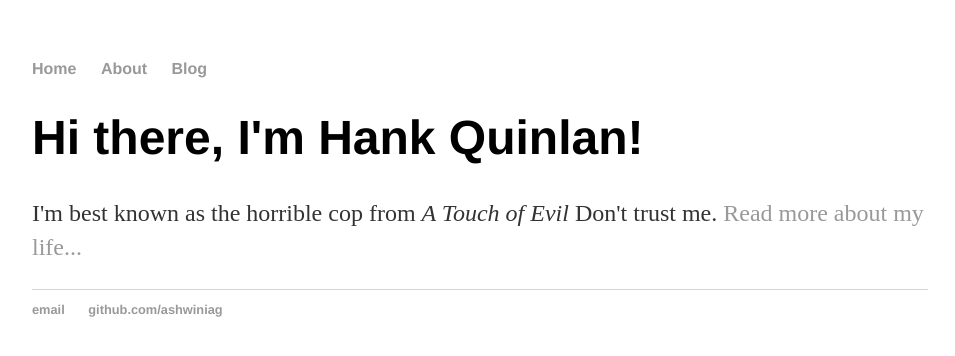
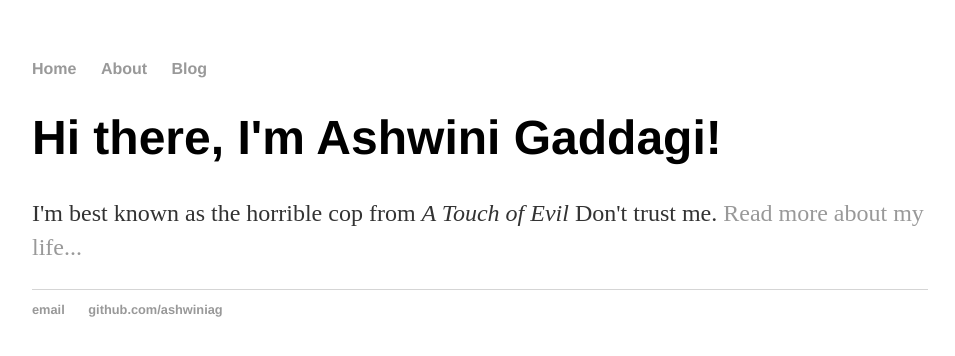
Before and after one commit to ashwiniag/ashwiniag.github.io, a Jekyll site: the page built from index.html, in a window 1280 px wide. Shown: the top 356 px of the page, without its empty margins (160-1115 px from the left). Built offline with Jekyll 4.4.1, drawn with Linux system fonts in a browser that asks for light colours.

Commit message:
Update index.html

```diff
--- a/index.html
+++ b/index.html
@@ -1,8 +1,8 @@
 ---
 layout: default
-title: Hank Quinlan, Horrible Cop
+title: Ashwini AG
 ---
 <div class="blurb">
-	<h1>Hi there, I'm Hank Quinlan!</h1>
+	<h1>Hi there, I'm Ashwini Gaddagi!</h1>
 	<p>I'm best known as the horrible cop from <em>A Touch of Evil</em> Don't trust me. <a href="/about">Read more about my life...</a></p>
 </div><!-- /.blurb -->
```
